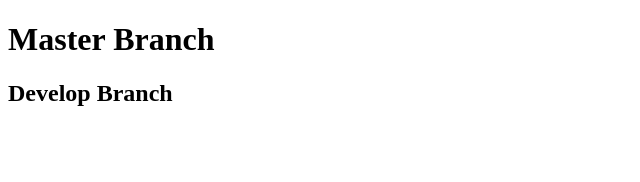
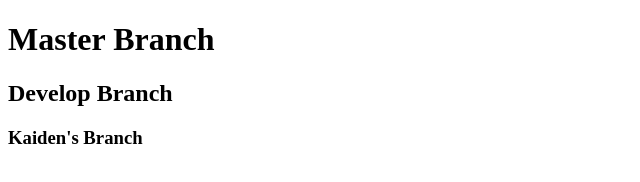
Before and after one commit to Trejon-Hughes/teamGit, a plain HTML site: page index.html in a window 1280 px wide. Shown: the whole page, without its empty margins (0-640 px from the left). Drawn offline with Linux system fonts and the light colour scheme.

Commit message:
Kaiden's Branch

```diff
--- a/index.html
+++ b/index.html
@@ -9,5 +9,6 @@
 <body>
     <h1>Master Branch</h1>
     <h2>Develop Branch</h2>
+    <h3>Kaiden's Branch</h3>
 </body>
 </html>
```
